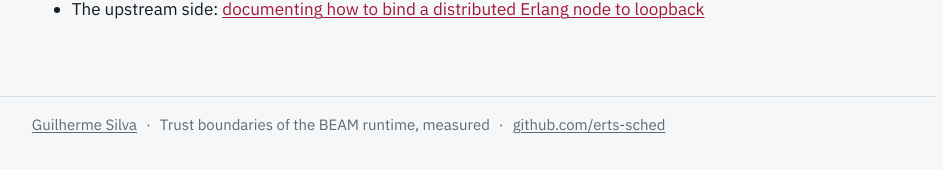
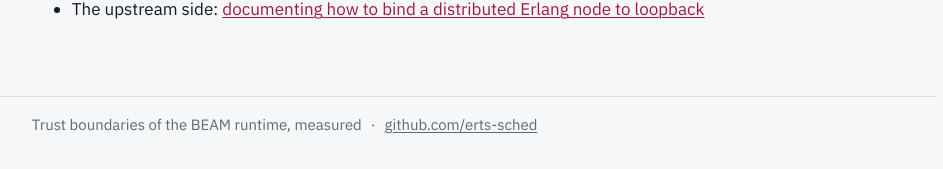
Before and after one commit to erts-sched/erts-sched.github.io, a Jekyll site: the page built from security/elixir-ls-mcp-loopback.md, in a window 1280 px wide. Shown: the part 2089-2258 px from the top of the page, without its empty margins (231-1174 px from the left). Built offline with Jekyll 4.4.1, drawn with Linux system fonts in a browser that asks for light colours.

Commit message:
Footer: the site line and the GitHub link, the same on every page, no self-link

```diff
--- a/_layouts/default.html
+++ b/_layouts/default.html
@@ -27,7 +27,7 @@
   </main>
 
   <footer class="site">
-    <a href="{{ '/' | relative_url }}">{{ site.title }}</a>{% if page.url != "/" %}<span class="sep">·</span><span>{{ site.description }}</span>{% endif %}<span class="sep">·</span><a href="https://github.com/erts-sched" target="_blank" rel="noopener">github.com/erts-sched</a>
+    <span>{{ site.description }}</span><span class="sep">·</span><a href="https://github.com/erts-sched" target="_blank" rel="noopener">github.com/erts-sched</a>
   </footer>
   <script>
     // external links open in a new tab; internal ones stay in this one
```
